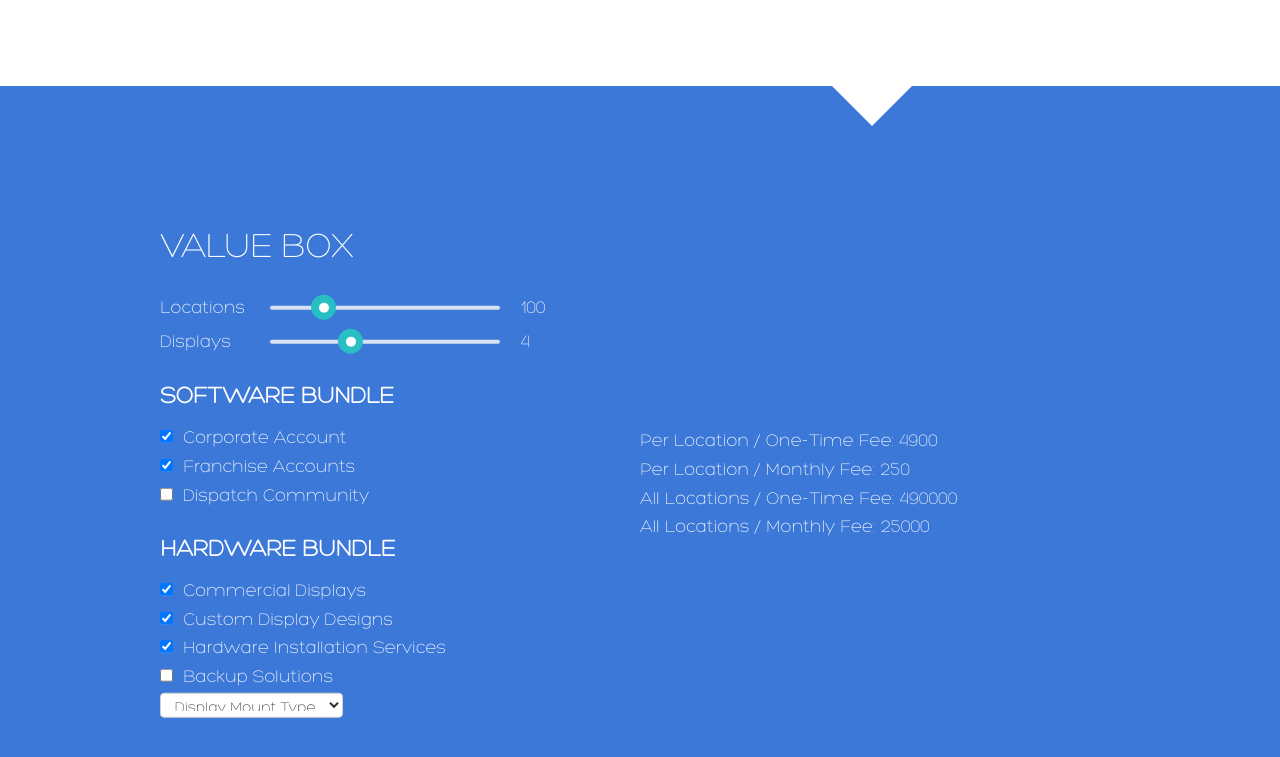
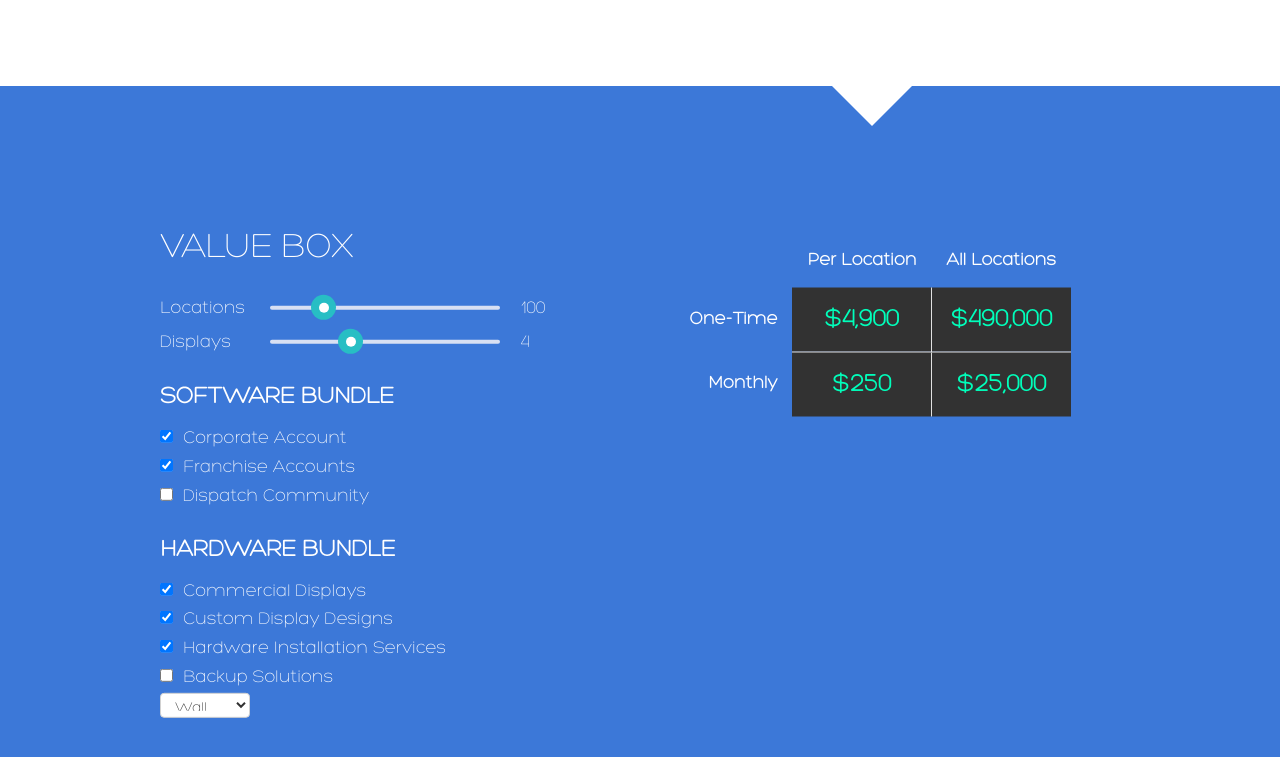
Before and after one commit to sunlee-newyork/Dispatch, a website: page index.html in a window 1280 px wide. Shown: the part 3114-3871 px from the top of the page. Drawn offline with Linux system fonts and the light colour scheme.

Commit message:
adding rest of files, including incomplete pricing

```diff
--- a/app/views/body/pricing.html
+++ b/app/views/body/pricing.html
@@ -31,9 +31,8 @@
 					<input type="checkbox" ng-true-value="600" ng-false-value="0" ng-model="selections.installation">Hardware Installation Services<br>
 					<input type="checkbox" ng-true-value="200" ng-false-value="0" ng-model="selections.backup">Backup Solutions<br>
 					<select>
-						<option value="">Display Mount Type</option>
-					  <option value="wall" ng-true-value="500" ng-false-value="0" ng-model="selections.wall">Wall</option>
-					  <option value="ceiling" ng-true-value="700" ng-false-value="0" ng-model="selections.ceiling">Ceiling</option>
+					  <option value="wall" ng-true-value="600" ng-false-value="0" ng-model="selections.installation" selected>Wall</option>
+					  <option value="ceiling" ng-true-value="800" ng-false-value="0" ng-model="selections.installation">Ceiling</option>
 					</select>
 				</div>
 			</div>
@@ -41,18 +40,28 @@
 		</form>
 	</div>
 
-	<div class="price-box six columns u-pull-right">
-		<div>
-			<span>Per Location / One-Time Fee: <span ng-bind="quote.perLocation.oneTime"></span></span>
-		</div>
-		<div>
-			<span>Per Location / Monthly Fee: <span ng-bind="quote.perLocation.monthly"></span></span>
-		</div>
-		<div>
-			<span>All Locations / One-Time Fee: <span ng-bind="quote.allLocations.oneTime"></span></span>
-		</div>
-		<div>
-			<span>All Locations / Monthly Fee: <span ng-bind="quote.allLocations.monthly"></span></span>
+	<div class="price-box six columns u-pull-right" price-height>
+
+		<table class="price-box-table">
+			<tr>
+				<th></th>
+				<th>Per Location</th>
+				<th>All Locations</th>
+			</tr>
+			<tr>
+				<th>One-Time</th>
+				<td ng-model="quote.perLocation.oneTime">{{quote.perLocation.oneTime | currency:"$":0}}</td>
+				<td ng-model="quote.allLocations.oneTime">{{quote.allLocations.oneTime | currency:"$":0}}</td>
+			</tr>
+			<tr>
+				<th>Monthly</th>
+				<td ng-model="quote.perLocation.monthly">{{quote.perLocation.monthly | currency:"$":0}}</td>
+				<td ng-model="quote.allLocations.monthly">{{quote.allLocations.monthly | currency:"$":0}}</td>
+			</tr>
+		</table>
+
+		<div class="price-box-cta">
+
 		</div>
 	</div>
 
--- a/app/views/main/main.html
+++ b/app/views/main/main.html
@@ -21,7 +21,7 @@
 					<p>A world of visual output from a single screen.</p>
 					<a class="cta-button button transition" href="#features" du-smooth-scroll>Unlock</a>
 				</div>
-				<div class="hero-image-wrapper five columns u-pull-right" width-height="imageWrapperHeight">
+				<div class="hero-image-wrapper five columns u-pull-right">
 					<div class="hero-image"><div class="image"><div class="image-shadow"></div></div></div>
 				</div>
 			</div>
```
